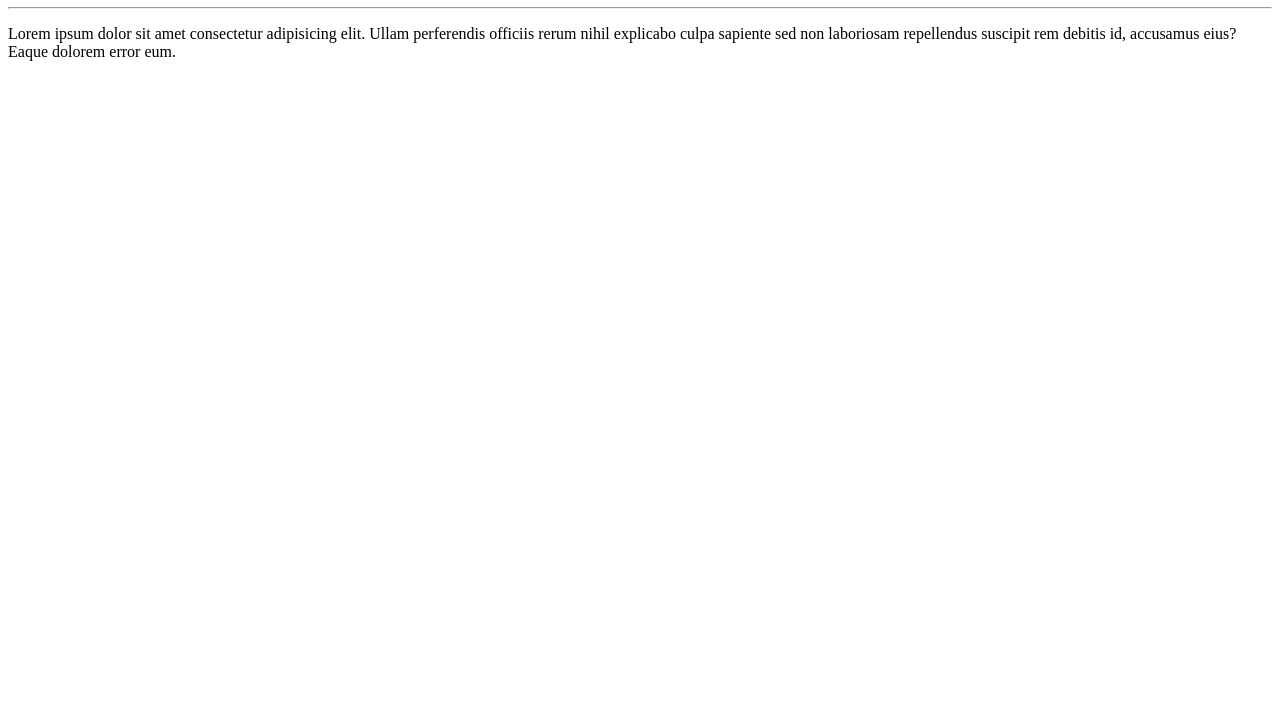
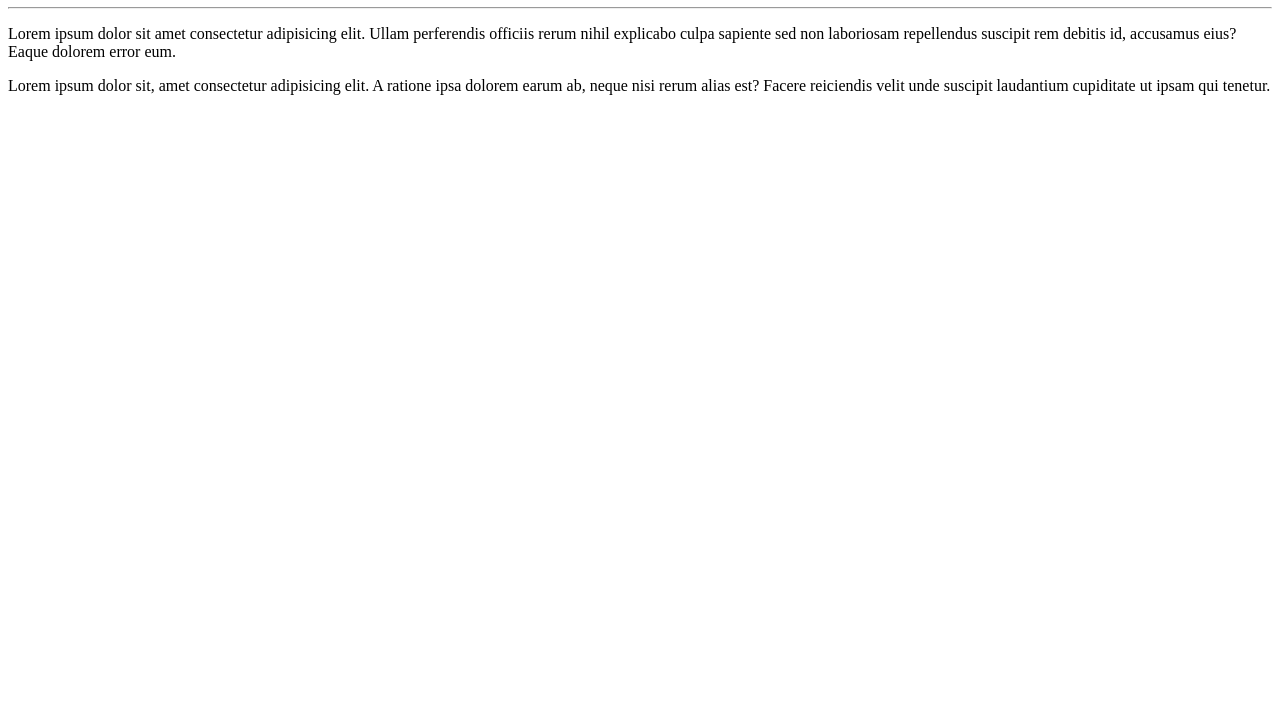
Before and after one commit to jacksappel/Ola-Mundo, a plain HTML site: page site-exemplo/index.html in a window 1280 px wide. Shown: the part 73-800 px from the top of the page. Drawn offline with Linux system fonts and the light colour scheme.

Commit message:
adicionei um parágrafo

```diff
--- a/site-exemplo/index.html
+++ b/site-exemplo/index.html
@@ -9,5 +9,6 @@
     <h1>Olá, Mundo!</h1>
     <hr>
     <p>Lorem ipsum dolor sit amet consectetur adipisicing elit. Ullam perferendis officiis rerum nihil explicabo culpa sapiente sed non laboriosam repellendus suscipit rem debitis id, accusamus eius? Eaque dolorem error eum.</p>
+    <p>Lorem ipsum dolor sit, amet consectetur adipisicing elit. A ratione ipsa dolorem earum ab, neque nisi rerum alias est? Facere reiciendis velit unde suscipit laudantium cupiditate ut ipsam qui tenetur.</p>
 </body>
 </html>
```
